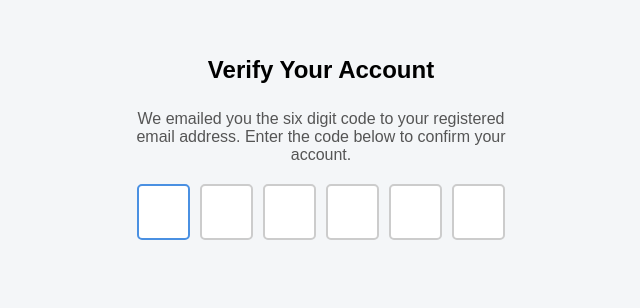
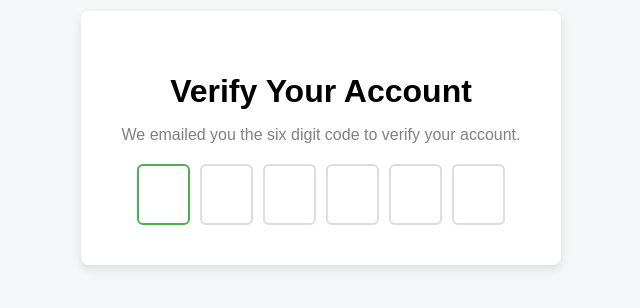
Before and after one commit to acciojob/OTP-Siddik487, a website: page main.html in a window 1280 px wide. Shown: the part 270-578 px from the top of the page, without its empty margins (319-959 px from the left). Drawn offline with Linux system fonts and the light colour scheme.

Commit message:
created a submission

```diff
--- a/main.html
+++ b/main.html
@@ -5,12 +5,19 @@
     <style>
         body {
             font-family: Arial, sans-serif;
+            background-color: #f4f6f8;
             display: flex;
             justify-content: center;
             align-items: center;
             height: 100vh;
-            background-color: #f4f6f8;
-            flex-direction: column;
+        }
+
+        .container {
+            text-align: center;
+            background: white;
+            padding: 40px;
+            border-radius: 8px;
+            box-shadow: 0 4px 10px rgba(0,0,0,0.1);
         }
 
         #verification_heading {
@@ -18,58 +25,58 @@
         }
 
         #verification_subtext {
+            color: gray;
             margin-bottom: 20px;
-            color: #555;
-            text-align: center;
-            max-width: 400px;
         }
 
         .code-container {
             display: flex;
+            justify-content: center;
             gap: 10px;
         }
 
         .code {
             width: 45px;
-            height: 50px;
+            height: 55px;
+            font-size: 24px;
             text-align: center;
-            font-size: 24px;
-            border: 2px solid #ccc;
-            border-radius: 5px;
+            border: 2px solid #ddd;
+            border-radius: 6px;
             outline: none;
         }
 
         .code:focus {
-            border-color: #4a90e2;
+            border-color: #4CAF50;
         }
     </style>
 </head>
 <body>
 
-    <h2 id="verification_heading">Verify Your Account</h2>
+<div class="container">
+    <h1 id="verification_heading">Verify Your Account</h1>
     <p id="verification_subtext">
-        We emailed you the six digit code to your registered email address.
-        Enter the code below to confirm your account.
+        We emailed you the six digit code to verify your account.
     </p>
 
     <div class="code-container">
-        <input type="text" maxlength="1" class="code" />
-        <input type="text" maxlength="1" class="code" />
-        <input type="text" maxlength="1" class="code" />
-        <input type="text" maxlength="1" class="code" />
-        <input type="text" maxlength="1" class="code" />
-        <input type="text" maxlength="1" class="code" />
+        <input type="text" maxlength="1" class="code">
+        <input type="text" maxlength="1" class="code">
+        <input type="text" maxlength="1" class="code">
+        <input type="text" maxlength="1" class="code">
+        <input type="text" maxlength="1" class="code">
+        <input type="text" maxlength="1" class="code">
+    </div>
 </div>
 
 <script>
-        const codes = document.querySelectorAll(".code");
+    const codes = document.querySelectorAll('.code');
 
     codes[0].focus();
 
     codes.forEach((code, index) => {
 
         // Move forward when typing
-            code.addEventListener("input", (e) => {
+        code.addEventListener('input', (e) => {
             if (e.target.value.length === 1) {
                 if (index < codes.length - 1) {
                     codes[index + 1].focus();
@@ -78,12 +85,21 @@
         });
 
         // Handle backspace
-            code.addEventListener("keydown", (e) => {
+        code.addEventListener('keydown', (e) => {
             if (e.key === "Backspace") {
+
                 if (code.value === "" && index > 0) {
                     codes[index - 1].focus();
-                        codes[index - 1].value = "";
+                } else {
+                    code.value = "";
                 }
+            }
+        });
+
+        // Allow only digits
+        code.addEventListener('keypress', (e) => {
+            if (!/[0-9]/.test(e.key)) {
+                e.preventDefault();
             }
         });
 
```
Lines whose indentation alone changed are shown as unchanged.
